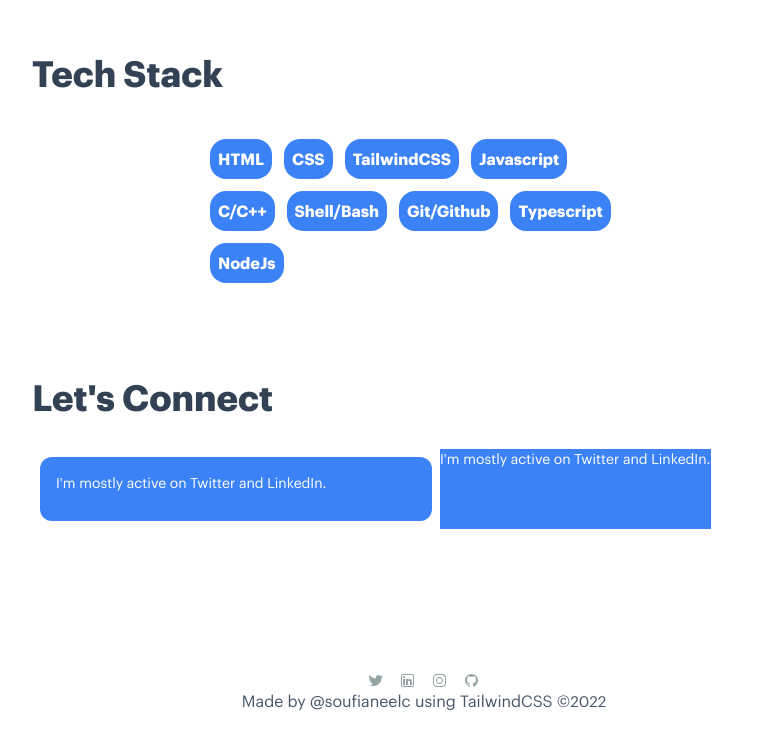
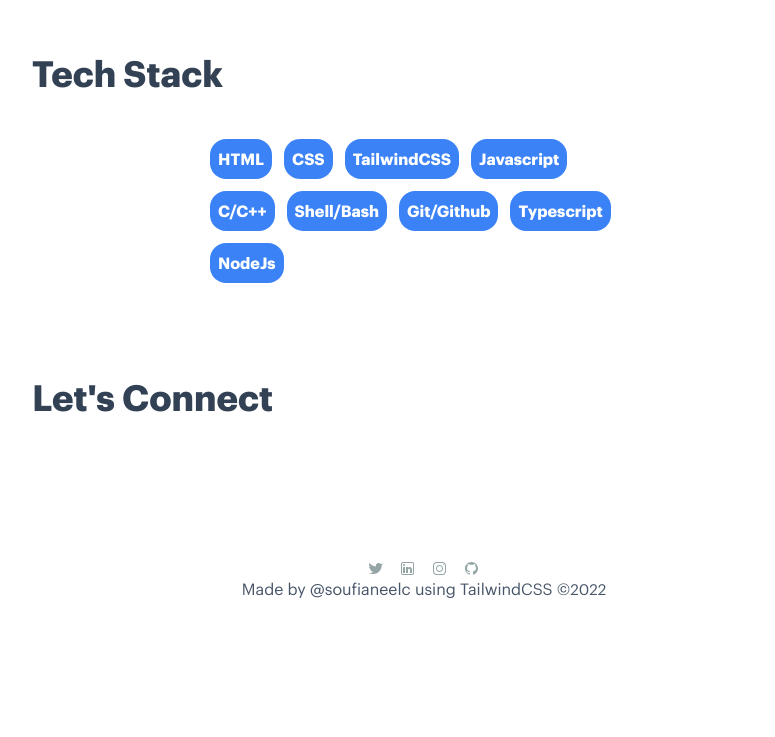
Before and after one commit to Soufianeelc/personal-website-v1, a website: page index.html in a window 1280 px wide. Shown: the part 884-1621 px from the top of the page, without its empty margins (216-991 px from the left). After the commit the page ends 1509 px from the top, so only its background shows below. Drawn offline with Linux system fonts and the light colour scheme; files whose address does not match are found by name.

Commit message:
social links added

```diff
--- a/index.html
+++ b/index.html
@@ -136,18 +136,7 @@
                 </ol>
             </div> -->
 
-            <div class="flex flex-row flex-wrap">
-                <div class="bg-blue-500 font-graphikRegular px-4 py-4 text-white w-1/2 mx-2 my-2 h-16 rounded-xl">
-                    <p class="font-graphikRegular text-sm"> I'm mostly active on
-                        <a href="" >Twitter</a> and <a>LinkedIn</a>.
-                    </p>
-                </div>
-                <div class="bg-blue-500 font-graphikRegular text-white">
-                    <p class="font-graphikRegular text-sm"> I'm mostly active on
-                        <a href="">Twitter</a> and <a >LinkedIn</a>.
-                    </p>
-                </div>
-            </div>
+
         </div>
 
     </section>
@@ -158,16 +147,24 @@
 
             <div class="flex space-x-4">
                 <div>
-                    <img src="./img/icons8-twitter.svg" alt="">
+                   <a target="_blank" href="https://twitter.com/soufianeelc">
+                       <img src="./img/icons8-twitter.svg" alt="">
+                   </a>
                 </div>
                 <div>
-                    <img src="./img/icons8-linkedin.svg" alt="">
+                    <a href="https://www.linkedin.com/in/soufianeelc" target="_blank" rel="noopener noreferrer">
+                        <img src="./img/icons8-linkedin.svg" alt="">
+                    </a>
                 </div>
                 <div>
-                    <img src="./img/icons8-instagram.svg" alt="">
+                    <a href="https://instagram.com/soufianeeelc" target="_blank">
+                        <img src="./img/icons8-instagram.svg" alt="">
+                    </a>
                 </div>
                 <div>
-                    <img src="./img/icons8-github.svg" alt="">
+                    <a href="https://github.com/soufianeelc" target="_blank">
+                        <img src="./img/icons8-github.svg" alt="">
+                    </a>
                 </div>
             </div>
             <p class="text-center"> Made by @soufianeelc using <a class="text-bold"
```
